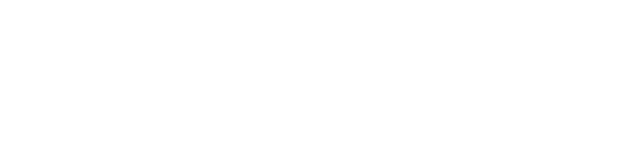
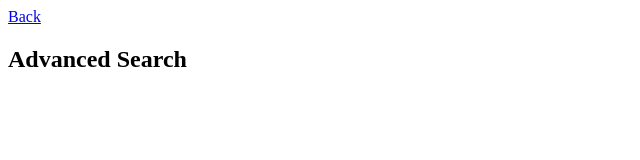
Before and after one commit to avinanick/CS50W-Project0, a plain HTML site: page advanced_search.html in a window 1280 px wide. Shown: the whole page, without its empty margins (0-640 px from the left). Drawn offline with Linux system fonts and the light colour scheme.

Commit message:
Created the back link in the advanced search page.

```diff
--- a/advanced_search.html
+++ b/advanced_search.html
@@ -4,6 +4,15 @@
         <title>My Advanced Search</title>
     </head>
     <body>
-
+        <div class="header">
+            <a href="index.html">Back</a>
+        </div>
+        <div class="title">
+            <h2>Advanced Search</h2>
+        </div>
+        <div id="search_options">
+            <form action="https://google.com/search">
+            </form>
+        </div>
     </body>
 </html>
```
